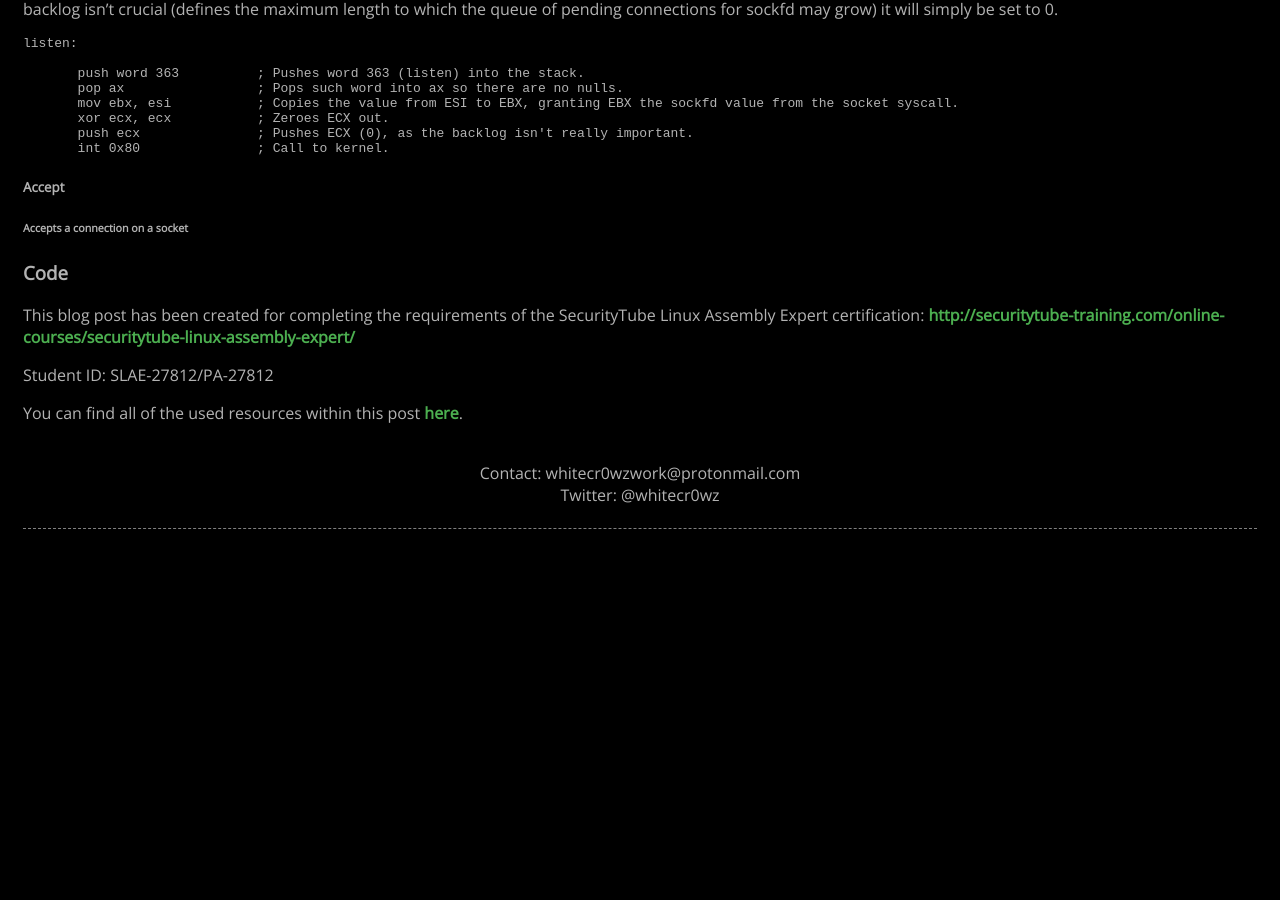
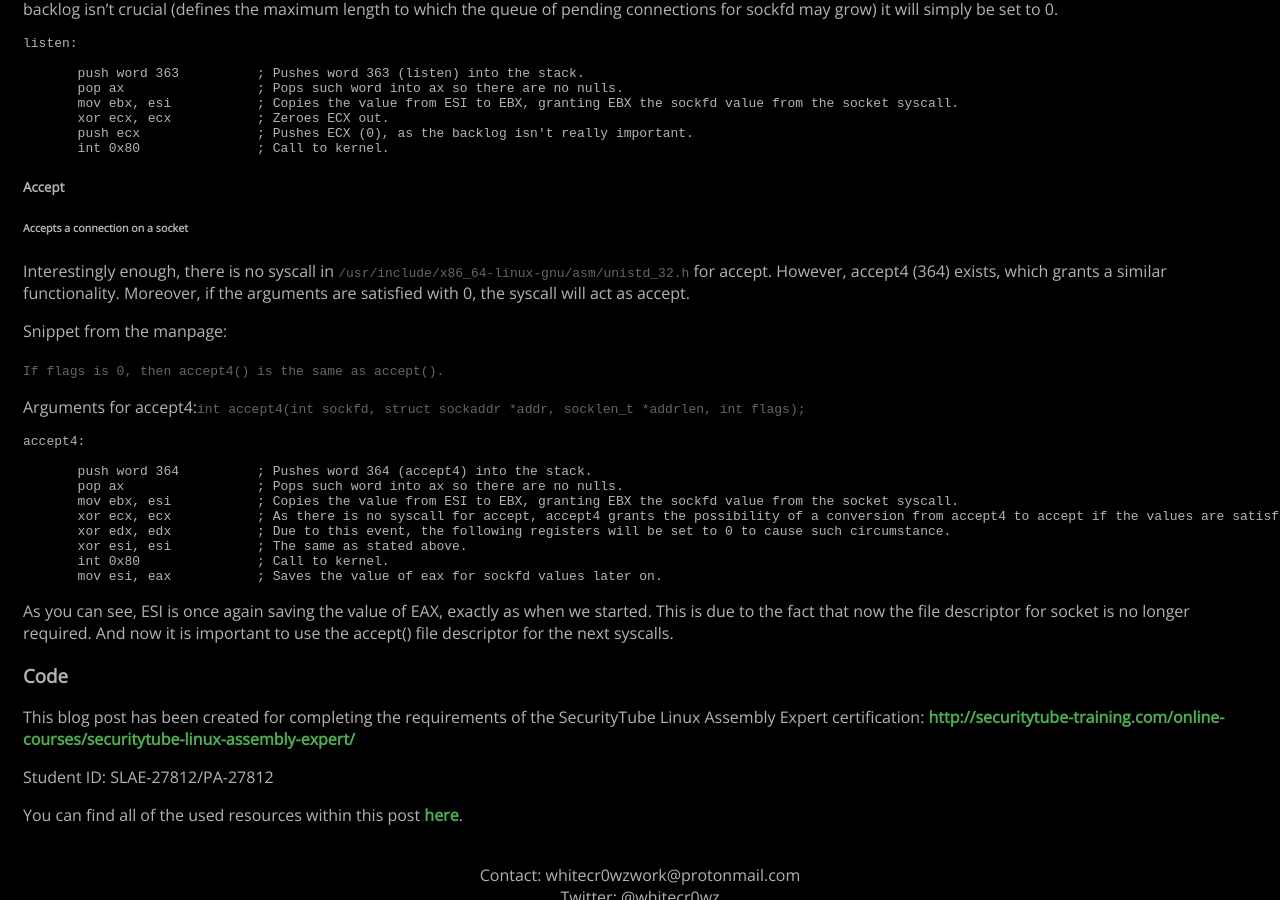
Before and after one commit to whitecr0wz/whitecr0wz.github.io, a Jekyll site: the page built from _posts/posts/2021-01-14-SLAE-Bind.md, in a window 1280 px wide and 900 px high, scrolled down 2339 px. Built offline with Jekyll 4.4.1, drawn with Linux system fonts in a browser that asks for light colours; before the commit the page ends 2883 px from its top, so only the background shows below that.

Commit message:
Update 2021-01-14-SLAE-Bind.md

````diff
--- a/_posts/posts/2021-01-14-SLAE-Bind.md
+++ b/_posts/posts/2021-01-14-SLAE-Bind.md
@@ -125,7 +125,28 @@ listen:
 
 ###### Accepts a connection on a socket
 
+Interestingly enough, there is no syscall in ```/usr/include/x86_64-linux-gnu/asm/unistd_32.h``` for accept. However, accept4 (364) exists, which grants a similar functionality. Moreover, if the arguments are satisfied with 0, the syscall will act as accept.
 
+Snippet from the manpage:
+
+```If flags is 0, then accept4() is the same as accept().```
+
+Arguments for accept4:```int accept4(int sockfd, struct sockaddr *addr, socklen_t *addrlen, int flags);```
+
+```term
+accept4:
+
+       push word 364          ; Pushes word 364 (accept4) into the stack.
+       pop ax                 ; Pops such word into ax so there are no nulls.
+       mov ebx, esi           ; Copies the value from ESI to EBX, granting EBX the sockfd value from the socket syscall.
+       xor ecx, ecx           ; As there is no syscall for accept, accept4 grants the possibility of a conversion from accept4 to accept if the values are satisfied with 0.
+       xor edx, edx           ; Due to this event, the following registers will be set to 0 to cause such circumstance.
+       xor esi, esi           ; The same as stated above.
+       int 0x80               ; Call to kernel.
+       mov esi, eax           ; Saves the value of eax for sockfd values later on.
+```
+
+As you can see, ESI is once again saving the value of EAX, exactly as when we started. This is due to the fact that now the file descriptor for socket is no longer required. And now it is important to use the accept() file descriptor for the next syscalls.
 
 ### Code
 
````
